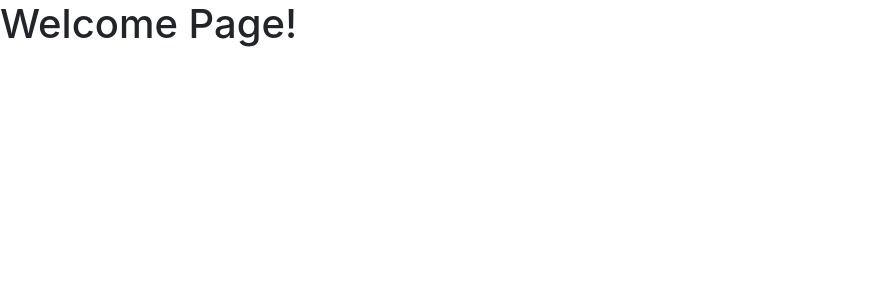
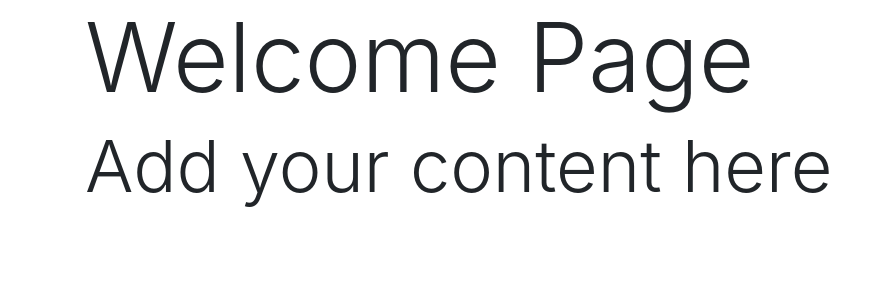
Before and after one commit to d-shaktiranjan/login_system_php, a PHP site: page /welcome.php in a window 1280 px wide. Shown: the part 56-356 px from the top of the page, without its empty margins (0-891 px from the left). Run offline with PHP 8.4, Linux system fonts and the light colour scheme.

Commit message:
bs: added wecome text

```diff
--- a/welcome.php
+++ b/welcome.php
@@ -12,7 +12,11 @@
   </head>
   <body>
   <?php include("parts/navbar.php")?>
-    <h1>Welcome Page!</h1>
+
+   <div class="container">
+   <h1 class="display-1">Welcome Page</h1>
+   <h1 class="display-3">Add your content here</h1>
+   </div>
 
     <!-- Optional JavaScript -->
     <!-- jQuery first, then Popper.js, then Bootstrap JS -->
```
